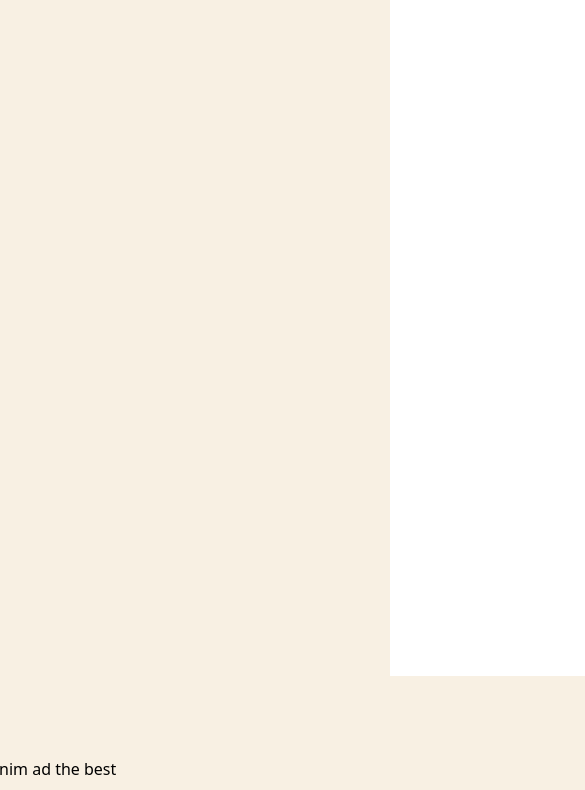
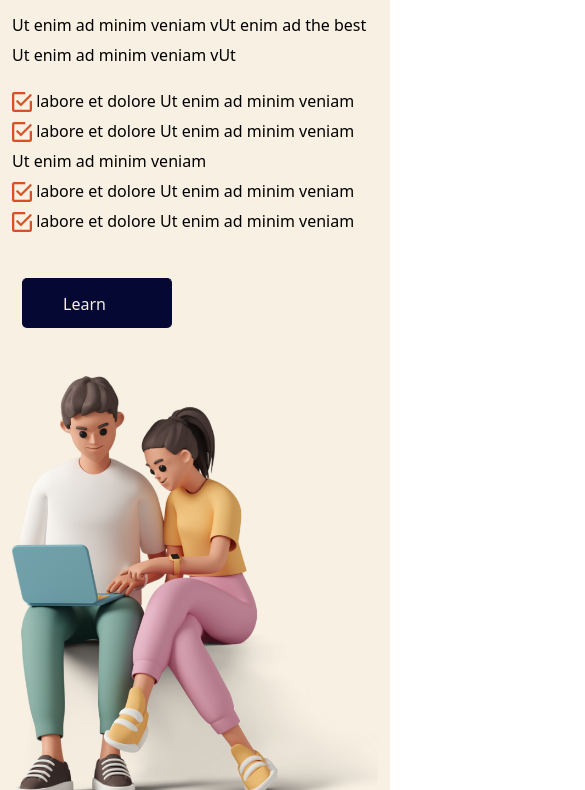
Before and after one commit to Eminem2212/Vestium-bootstrap, a plain HTML site: page index.html in a window 390 px wide. Shown: the part 1858-2648 px from the top of the page, 585 px wide, since content can reach past the window. Drawn offline with Linux system fonts and the light colour scheme.

Commit message:
another one

```diff
--- a/index.html
+++ b/index.html
@@ -104,7 +104,7 @@
                 <div class="col-md-6 AboutUs">
                     <span class="">
                         <b class="fs-3"> About Us </b>
-                        <img src="/images/solidBox.png" alt="" class="img-fluid" srcset="" >
+                        <img src="/images/solidBox.png" alt="" class="img-fluid" srcset="">
                     </span>
                     <div class="fs-2"><b>Smart Wear Virtual World </b> </div>
 
@@ -147,13 +147,13 @@
     </section>
 
     <section class="ManAndWoman">
-        <div class="container d-flex ">
-            <div class="row rowAbout">
-
+        <div class="container ">
+            <div class="row  rowAbout">
                 <div class="col-md-6">
+                    <div>
                         <img src="/images/solidBox.png" alt="" srcset="">
                         <span class="fs-4">How it works</span> <br>
-                    <p class="mt-5">Ut enim ad minim veniam vUt enim ad the best <br>
+                        <p class="mt-1">Ut enim ad minim veniam vUt enim ad the best <br>
                             Ut enim ad minim veniam vUt </p>
                     </div>
                     <div>
@@ -177,21 +177,17 @@
                         <span> labore et dolore Ut enim ad minim veniam
                             <span>
                     </div>
-                <div class="col-12-md-6">
+                    <button class=""> Learn More</button>
 
-                    <button class=""> Learn More</button>
                 </div>
 
 
-            </div>
-
-            <div class="col-md-6">
+                <div class="col-md-6 col-lg-6 col-sm-12 pt-5">
 
                     <img src="/images/ManAndWoman.png" class="img-fluid manwoman" alt="" srcset="">
                 </div>
             </div>
-
-
+        </div>
     </section>
 
     <!--  <section class="b-section mt-5 d-grid justify-content-center">
--- a/styles/style.scss
+++ b/styles/style.scss
@@ -66,26 +66,27 @@ body {
 }
 .container3 {
     color: #020636;
-    background-color:#f8f0e3;
+    background-color: #f8f0e3;
 
-    .AboutUs{
+    .AboutUs {
         transform: translateY(7vh);
         line-height: 1.9;
     }
     .WhiteplayApple3 {
         display: flex;
-        margin-bottom: 1000px;
+
         @media screen and (max-width: 996px) {
             display: grid !important;
             justify-content: flex-start;
-            margin-top: 5px;
+
+            margin-bottom: 100px;
         }
-}
+    }
 
-p {
-    line-height: 1.5;
-    margin-top: 30px;
-}
+    p {
+        line-height: 1.5;
+        margin-top: 30px;
+    }
     .PlayStore3 {
         background-color: #d65123;
         color: black;
@@ -109,25 +110,19 @@ p {
         @media screen and (max-width: 996px) {
             margin-top: 30px;
             margin-left: 10px;
-
         }
     }
 }
 
-.image {
-    position: absolute;
-    top: 750px;
-}
-.Section-2 {
-    height: 800px;
-}
-
 .ManAndWoman {
-    margin: -250px;
     background-color: #f8f0e3;
     color: black;
 
     .rowAbout {
+        line-height: 70px;
+        @media screen and (max-width: 996px) {
+           line-height: 30px;
+        }
         .checkBox {
             width: 20px;
             height: 20px;
@@ -137,7 +132,9 @@ p {
         @media screen and (max-width: 996px) {
             display: flex;
             width: 150px;
-            padding: 10px 10px 20px 10px;
+            margin-left: 10px;
+            padding: 10px 45px 30px 20px;
+            cursor: pointer;
         }
         margin-top: 5vh;
         width: 16vw;
@@ -152,10 +149,6 @@ p {
     }
 }
 
-.manwoman {
-    position: absolute;
-    top: 1750px;
-}
 
 .text-center {
     background-image: url(/images/backgroundImg.png) !important;
@@ -213,7 +206,7 @@ p {
 .manTable {
     transform: translateY(-10vh);
 }
-.AboutUs2{
+.AboutUs2 {
     @media screen and (max-width: 996px) {
         display: none;
     }
```
Also changed, not shown: styles/style.css, 1 other file. Lines whose indentation alone changed are shown as unchanged.
